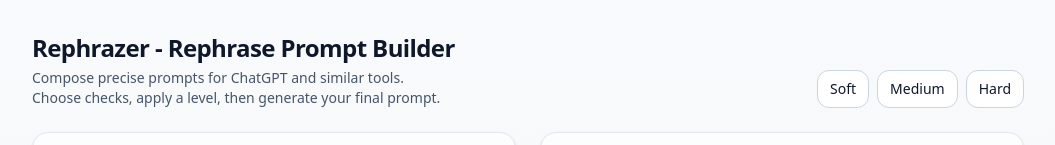
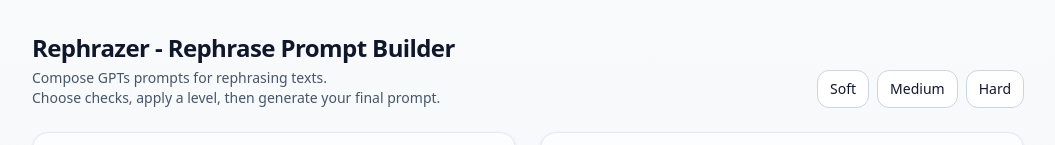
Before and after one commit to aureliome/rephrazer, a React (Vite) app: page / in a window 1280 px wide. Shown: the top 145 px of the page, without its empty margins (112-1167 px from the left). Built offline with nearby package versions, Linux system fonts and the light colour scheme.

Commit message:
chore: update title and descriptions

```diff
--- a/index.html
+++ b/index.html
@@ -3,7 +3,11 @@
   <head>
     <meta charset="UTF-8" />
     <meta name="viewport" content="width=device-width, initial-scale=1.0" />
-    <title>Rephrazer</title>
+    <meta
+      name="description"
+      content="Compose GPTs prompts for rephrasing texts."
+    />
+    <title>Rephrazer - Rephrase Prompt Builder</title>
   </head>
   <body>
     <div id="root"></div>
--- a/src/App.tsx
+++ b/src/App.tsx
@@ -269,8 +269,8 @@
               Rephrazer - Rephrase Prompt Builder
             </h1>
             <p className="text-sm text-slate-600 mt-1">
-              Compose precise prompts for ChatGPT and similar tools. <br />{" "}
-              Choose checks, apply a level, then generate your final prompt.
+              Compose GPTs prompts for rephrasing texts. <br /> Choose checks,
+              apply a level, then generate your final prompt.
             </p>
           </div>
           <div className="flex gap-2">
```
